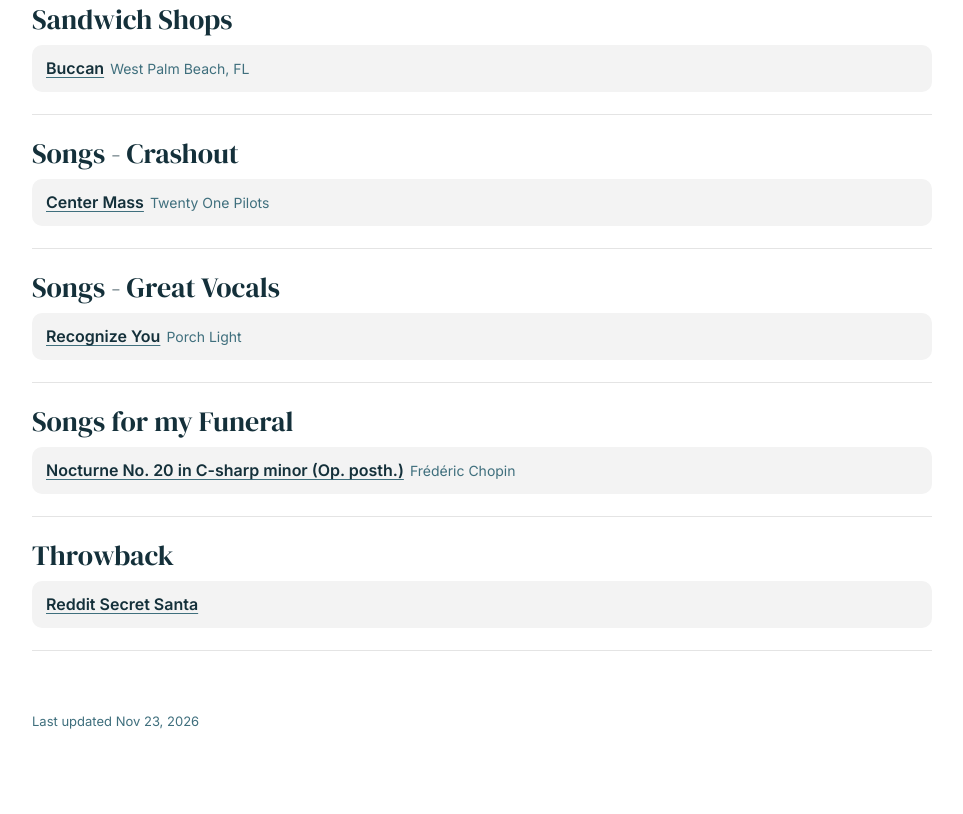
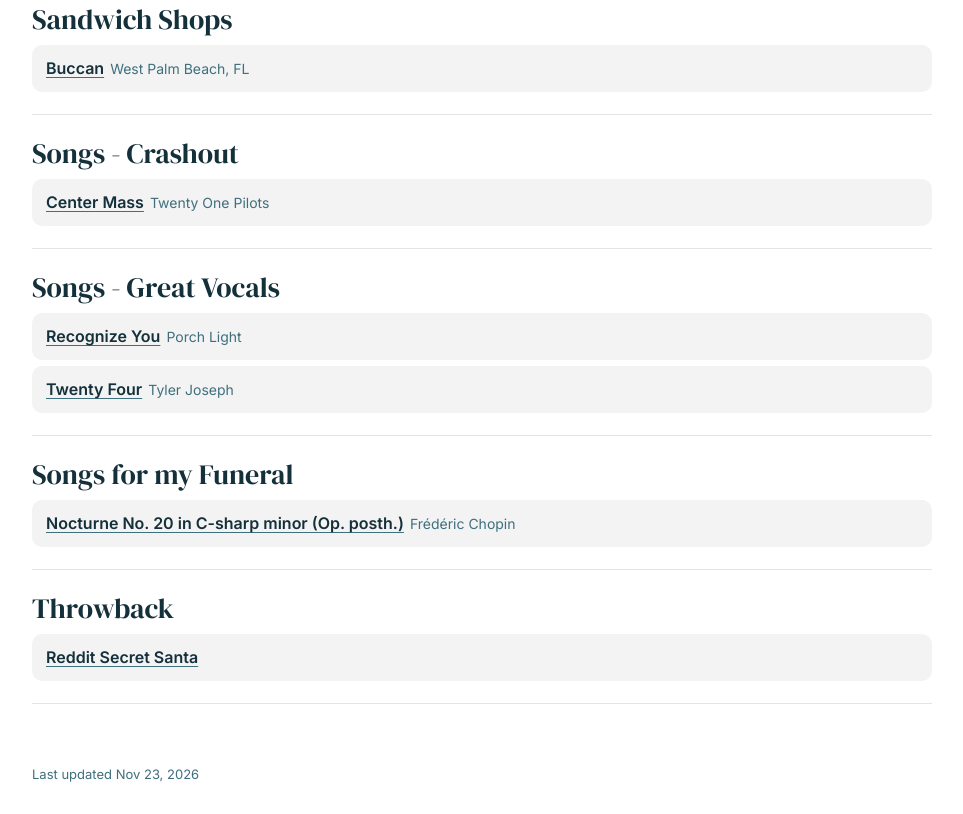
Before and after one commit to johnmagnuson19/EverythingList, a plain HTML site: page index.html in a window 1280 px wide. Shown: the part 1278-2092 px from the top of the page, without its empty margins (32-995 px from the left). Before the commit the page ends 2039 px from the top, so only its background shows below. Drawn offline with Linux system fonts and the light colour scheme.

Commit message:
Add Twenty Four to Songs - Great Vocals
Co-Authored-By: Claude Opus 5.5 <noreply@anthropic.com>
Claude-Session: https://claude.ai/code/session_01TfFp9EaAVgByDUEnnQwQYe

```diff
--- a/index.html
+++ b/index.html
@@ -79,7 +79,8 @@ const LISTS = [
   {title:"Sandwich Shops", items:[
     ["Buccan","West Palm Beach, FL"]]},
   {title:"Songs - Great Vocals", items:[
-    ["Recognize You","Porch Light"]]},
+    ["Recognize You","Porch Light"],
+    ["Twenty Four","Tyler Joseph"]]},
   {title:"Memories", locked:true, items:[]},
   {title:"Bands I Like (Even Just a Little)", items:[
     ["After","band"],
```
